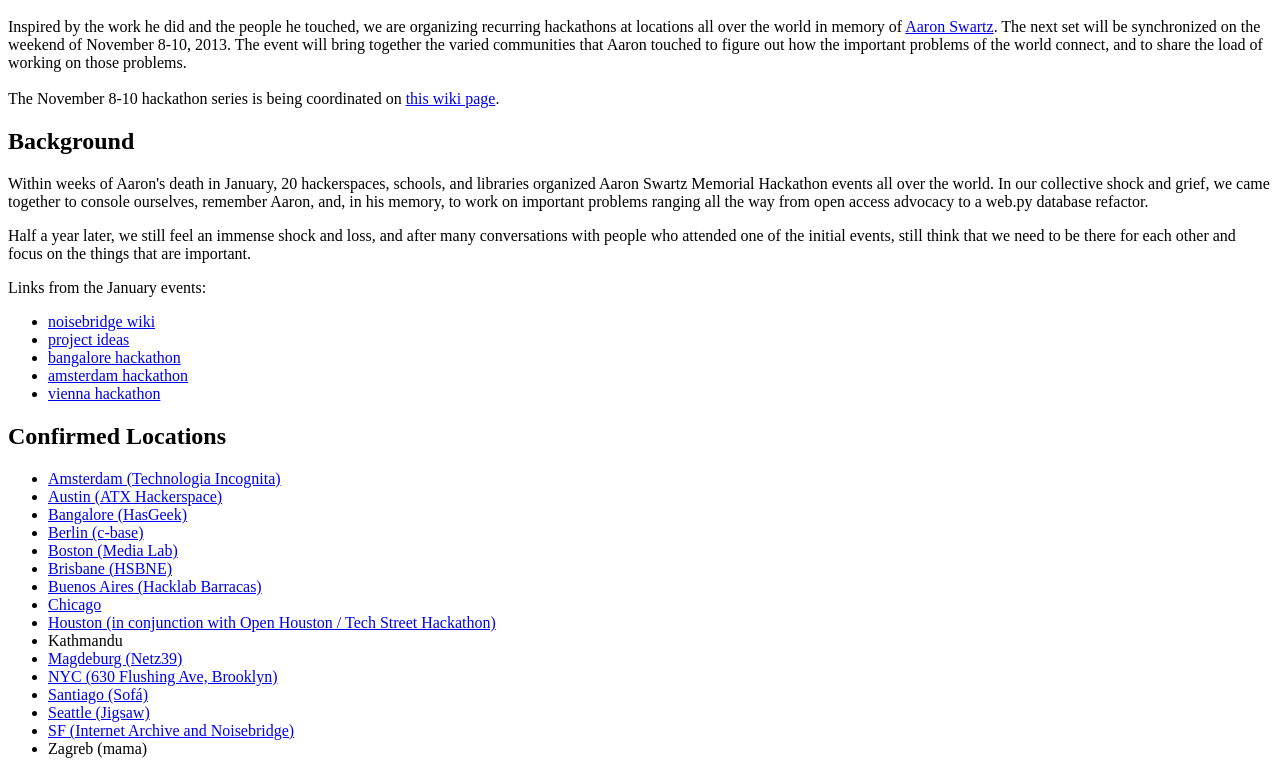
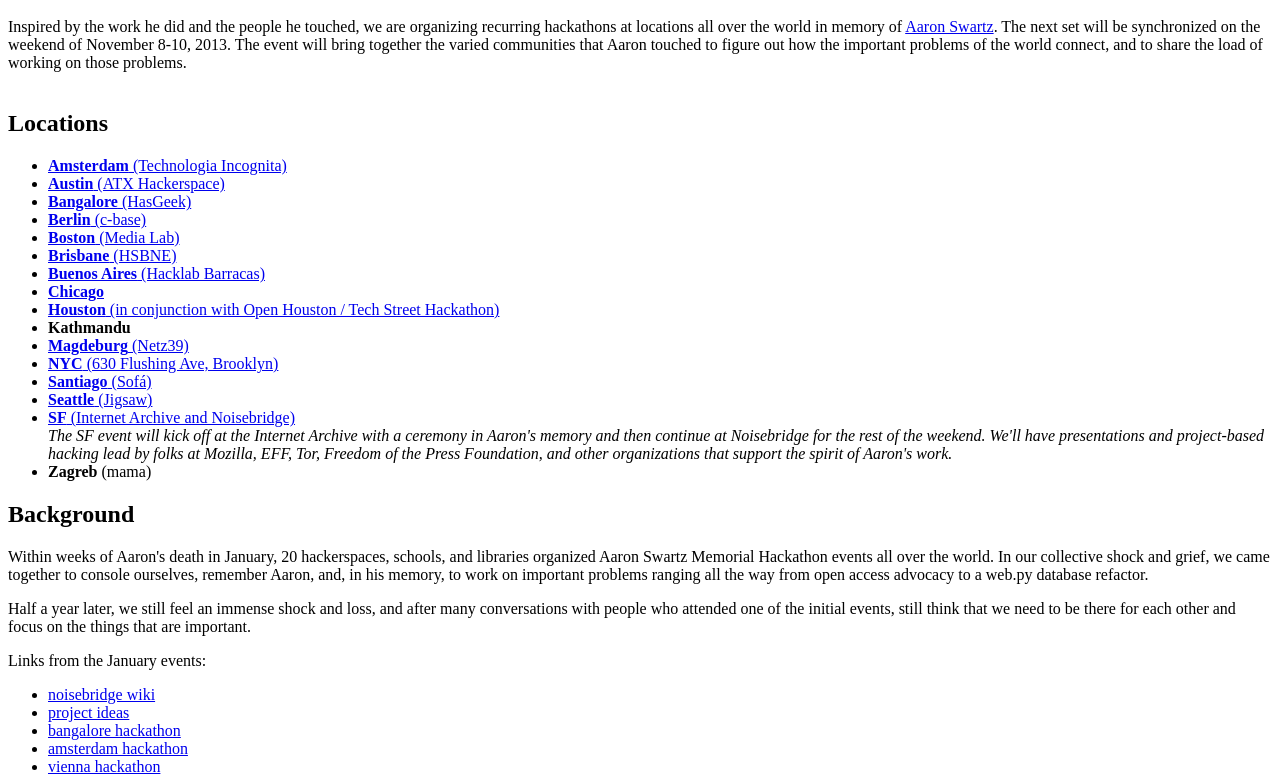
Before and after one commit to aaronswartzhackathon/aaronswartzhackathon.org, a plain HTML site: page index.html in a window 1280 px wide. Shown: the part 48-823 px from the top of the page. Drawn offline with Linux system fonts and the light colour scheme.

Commit message:
move locations up and add SF sentences

```diff
--- a/index.html
+++ b/index.html
@@ -10,9 +10,50 @@ Inspired by the work he did and the people he touched, we are organizing recurri
 The next set will be synchronized on the weekend of November 8-10, 2013.
 The event will bring together the varied communities that Aaron touched to figure out how the important problems of the world connect, and to share the load of working on those problems.
 <br /><br />
-The November 8-10 hackathon series is being coordinated
-on <a href="https://www.noisebridge.net/wiki/Worldwide_Aaron_Swartz_Memorial_Hackathon_Series">this
-  wiki page</a>.
+<a name="locations"> </a>
+<h2>Locations</h2>
+
+<ul>
+    <li><a href="http://wiki.techinc.nl/index.php/Aaron_Swartz_Hakathon_Day1"><b>Amsterdam</b> (Technologia Incognita)</a>
+
+    <li><a href="http://codeathon.pbworks.com/w/page/70396310/AaronSwHackATX"><b>Austin</b> (ATX Hackerspace)</a>
+
+    <li><a href="http://hacknight.in/hasgeek/2013-aaron-swartz-day"><b>Bangalore</b> (HasGeek)</a>
+
+    <li><a href="http://www.c-base.org/cal/month.php?cal=regular,seminare,termine&getdate=20131101"><b>Berlin</b> (c-base)</a>
+
+    <li><a href="http://boston.aaronswartzhackathon.org"><b>Boston</b> (Media Lab)</a>
+
+    <li><a href="https://getpantheon.atlassian.net/wiki/display/PUBLIC/Aaron+Swartz+Hackathon+Brisbane"><b>Brisbane</b> (HSBNE)</a>
+
+    <li><a href="http://wiki.hackcoop.com.ar/HackatonAaronSwartz"><b>Buenos Aires</b> (Hacklab Barracas)</a>
+
+    <li><a href="http://aswartzchicago.eventbrite.com/"><b>Chicago</b></a>
+
+    <li><a href="http://ohouston.org/open-houston-hackathon-details-november-9/"><b>Houston</b> (in conjunction with Open Houston / Tech Street Hackathon)</a>
+
+    <li><b>Kathmandu</b>
+
+    <li><a href="http://www.netz39.de/wiki/projects:2013:as_hackathon"><b>Magdeburg</b> (Netz39)</a>
+
+    <li><a href="http://nyc.aaronswartzhackathon.org"><b>NYC</b> (630 Flushing Ave, Brooklyn)</a>
+
+    <li><a href="http://lab.libr3.org/index.php/noticias/3-hackathon-por-el-conocimiento-libre-y-en-memoria-de-aaron-swartz"><b>Santiago</b> (Sofá)</a>
+
+    <li><a href="http://seattle.aaronswartzhackathon.org/"><b>Seattle</b> (Jigsaw)</a>
+
+    <li><a href="https://www.noisebridge.net/wiki/Worldwide_Aaron_Swartz_Memorial_Hackathon_Series#San_Francisco"><b>SF</b> (Internet Archive and Noisebridge)</a>
+      <br>
+<i>The SF event will kick off at the Internet Archive with a ceremony in
+Aaron's memory and then continue at Noisebridge for the rest of the
+weekend. We'll have presentations and project-based hacking lead by
+folks at Mozilla, EFF, Tor, Freedom of the Press Foundation, and other
+organizations that support the spirit of Aaron's work.</i>
+
+    <li><b>Zagreb</b> (mama)
+
+</ul>
+
 
 <h2>Background</h2>
 Within weeks of Aaron's death in January, 20 hackerspaces, schools, and libraries organized Aaron Swartz Memorial Hackathon events all over the world. In our collective shock and grief, we
@@ -33,49 +74,11 @@ Links from the January events:
     <li><a href="https://metalab.at/wiki/Hackathon_9">vienna hackathon</a>
 </ul>
 
-<a name="locations"> </a>
-<h2>Confirmed Locations</h2>
-
-<ul>
-    <li><a href="http://wiki.techinc.nl/index.php/Aaron_Swartz_Hakathon_Day1">Amsterdam (Technologia Incognita)</a>
-
-    <li><a href="http://codeathon.pbworks.com/w/page/70396310/AaronSwHackATX">Austin (ATX Hackerspace)</a>
-
-    <li><a href="http://hacknight.in/hasgeek/2013-aaron-swartz-day">Bangalore (HasGeek)</a>
-
-    <li><a href="http://www.c-base.org/cal/month.php?cal=regular,seminare,termine&getdate=20131101">Berlin (c-base)</a>
-
-    <li><a href="http://boston.aaronswartzhackathon.org">Boston (Media Lab)</a>
-
-    <li><a href="https://getpantheon.atlassian.net/wiki/display/PUBLIC/Aaron+Swartz+Hackathon+Brisbane">Brisbane (HSBNE)</a>
-
-    <li><a href="http://wiki.hackcoop.com.ar/HackatonAaronSwartz">Buenos Aires (Hacklab Barracas)</a>
-
-    <li><a href="http://aswartzchicago.eventbrite.com/">Chicago</a>
-
-    <li><a href="http://ohouston.org/open-houston-hackathon-details-november-9/">Houston (in conjunction with Open Houston / Tech Street Hackathon)</a>
-
-    <li>Kathmandu
-
-    <li><a href="http://www.netz39.de/wiki/projects:2013:as_hackathon">Magdeburg (Netz39)</a>
-
-    <li><a href="http://nyc.aaronswartzhackathon.org">NYC (630 Flushing Ave, Brooklyn)</a>
-
-    <li><a href="http://lab.libr3.org/index.php/noticias/3-hackathon-por-el-conocimiento-libre-y-en-memoria-de-aaron-swartz">Santiago (Sofá)</a>
-
-    <li><a href="http://seattle.aaronswartzhackathon.org/">Seattle (Jigsaw)</a>
-
-    <li><a href="https://www.noisebridge.net/wiki/Worldwide_Aaron_Swartz_Memorial_Hackathon_Series#San_Francisco">SF (Internet Archive and Noisebridge)</a>
-
-    <li>Zagreb (mama)
-
-</ul>
-
 <h2>Organizing an Aaron Swartz Hackathon</h2>
 <p>
     Let us know when you've confirmed a time and location in the November 8-10
     range by sending a mail
-    to <a href="mailto:aaronswhack@numm.org">aaronswhack@numm.org</a>. You
+    to <a href="mailto:org@aaronswartzhackathon.org">org@aaronswartzhackathon.org</a>. You
     might also want to add the time and location details and any project ideas
     to the <a href="https://www.noisebridge.net/wiki/Worldwide_Aaron_Swartz_Memorial_Hackathon_Series">hackathon
     wiki page</a>.
```
